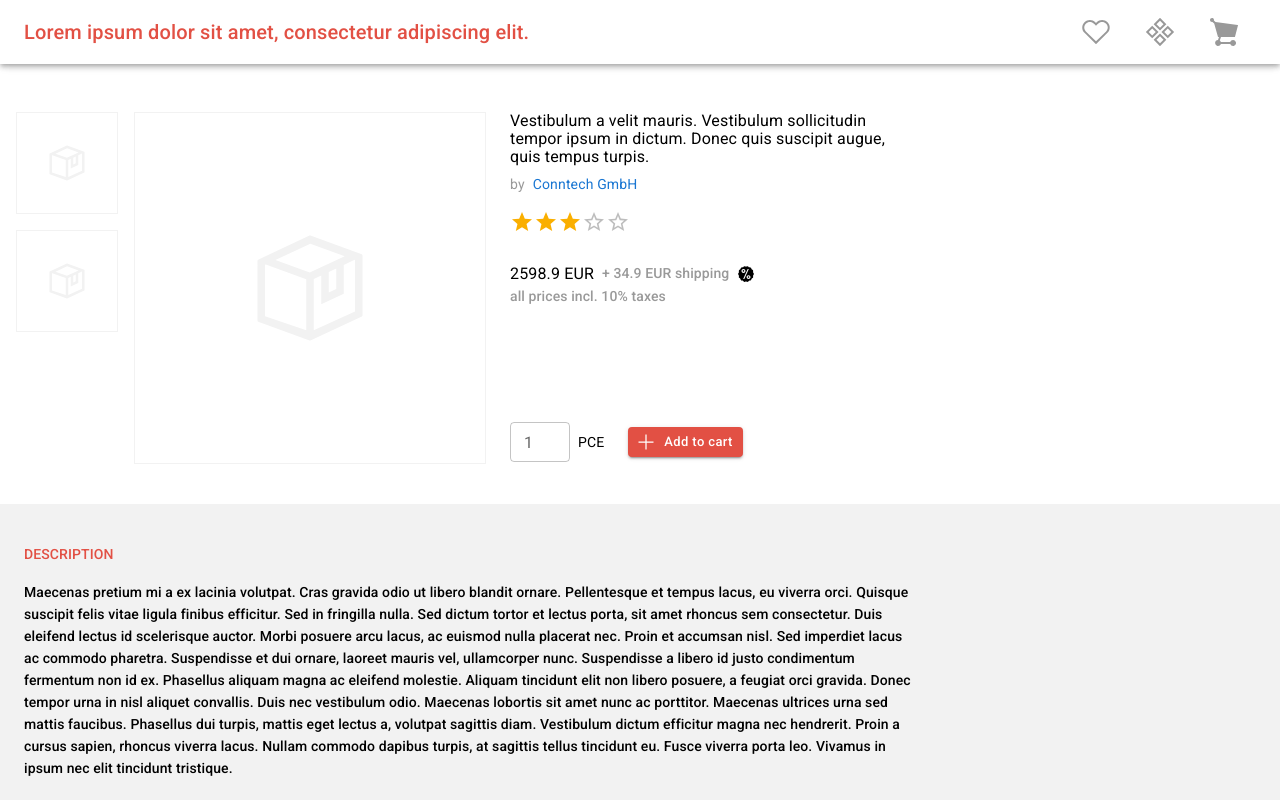
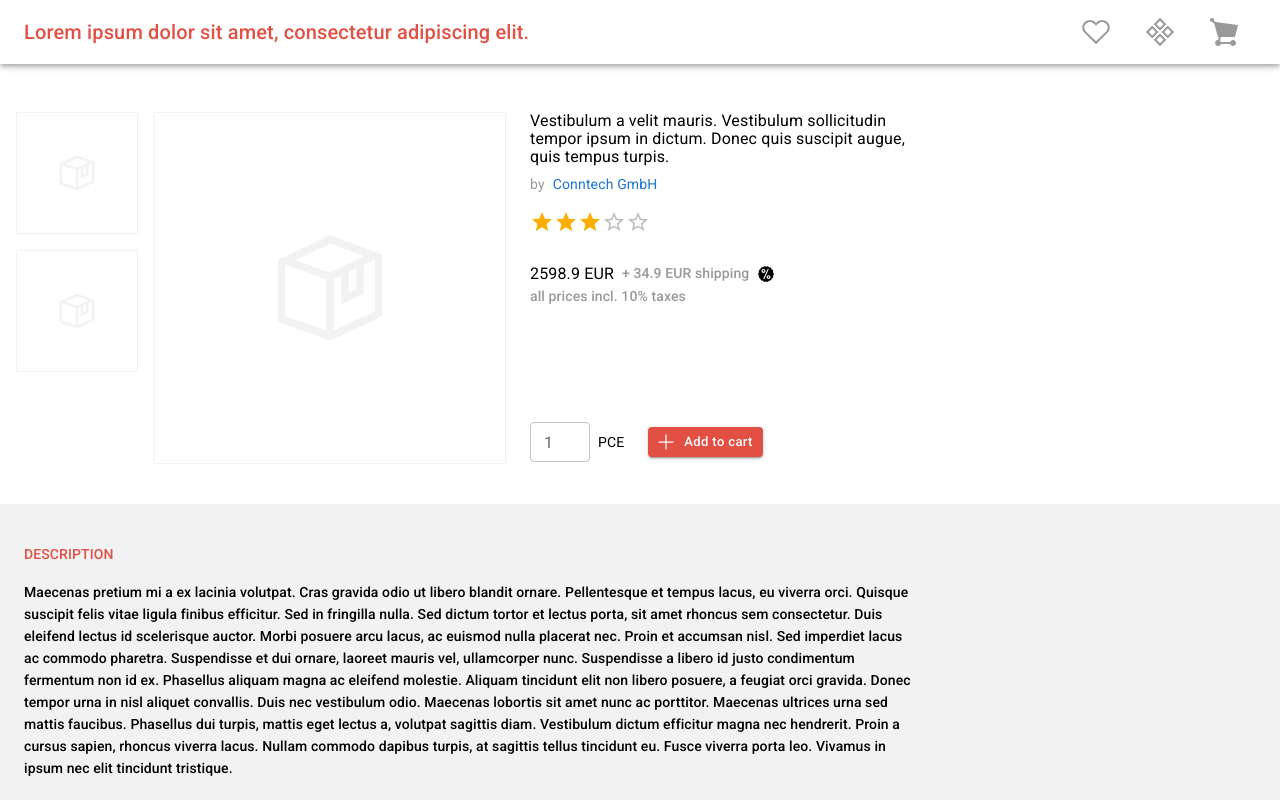
Before and after one commit to nikoladjekic/nikola-jaggaer-assessment, a React app: page / in a window 1280 px wide. Shown: the top 800 px of the page. Built offline with nearby package versions, Linux system fonts and the light colour scheme.

Commit message:
restructure product images

```diff
--- a/components/product/top-section/product-images.js
+++ b/components/product/top-section/product-images.js
@@ -1,37 +1,21 @@
-import React from "react";
+import React, { useEffect, useState } from "react";
 import Box from "@mui/material/Box";
 import Stack from "@mui/material/Stack";
 import { ReactComponent as PackageIcon } from "../../../icons/package.svg";
 import { colors } from "../../../utils/constants";
 
 const ProductImages = ({ images }) => {
-	const renderLeftStack = () => (
-		<Stack spacing={2} mr={2}>
-			{images?.slice(1).map((image) => (
-				<Box
-					key={image}
-					width={100}
-					height={100}
-					sx={{
-						border: `1px solid ${colors.lightGray}`,
-						"&:hover": {
-							cursor: "pointer",
-							borderColor: colors.mediumGray,
-						},
-					}}
-				>
-					<Box width={40} sx={{ margin: "30px" }}>
-						<PackageIcon fill={colors.lightGray} />
-					</Box>
-				</Box>
-			))}
-		</Stack>
-	);
+	const [selectedImage, setSelectedImage] = useState(null);
 
-	const renderSelectedImage = () => (
+	useEffect(() => {
+		if (images?.length) setSelectedImage(images[0]);
+	}, []);
+
+	const getPackageImageBox = ({ key, boxSize, iconWidth, iconMargin }) => (
 		<Box
-			width={350}
-			height={350}
+			key={key}
+			width={boxSize}
+			height={boxSize}
 			sx={{
 				border: `1px solid ${colors.lightGray}`,
 				"&:hover": {
@@ -40,7 +24,7 @@ const ProductImages = ({ images }) => {
 				},
 			}}
 		>
-			<Box width={120} sx={{ margin: "115px" }}>
+			<Box width={iconWidth} sx={{ margin: `${iconMargin}px` }}>
 				<PackageIcon fill={colors.lightGray} />
 			</Box>
 		</Box>
@@ -48,8 +32,23 @@ const ProductImages = ({ images }) => {
 
 	return (
 		<Box display={"flex"} mr={3}>
-			{renderLeftStack()}
-			{renderSelectedImage()}
+			<Stack spacing={2} mr={2}>
+				{images
+					.filter((img) => img !== selectedImage)
+					.map((image) =>
+						getPackageImageBox({
+							key: image,
+							boxSize: 120,
+							iconWidth: 40,
+							iconMargin: 40,
+						})
+					)}
+			</Stack>
+			{getPackageImageBox({
+				boxSize: 350,
+				iconWidth: 120,
+				iconMargin: 115,
+			})}
 		</Box>
 	);
 };
```
